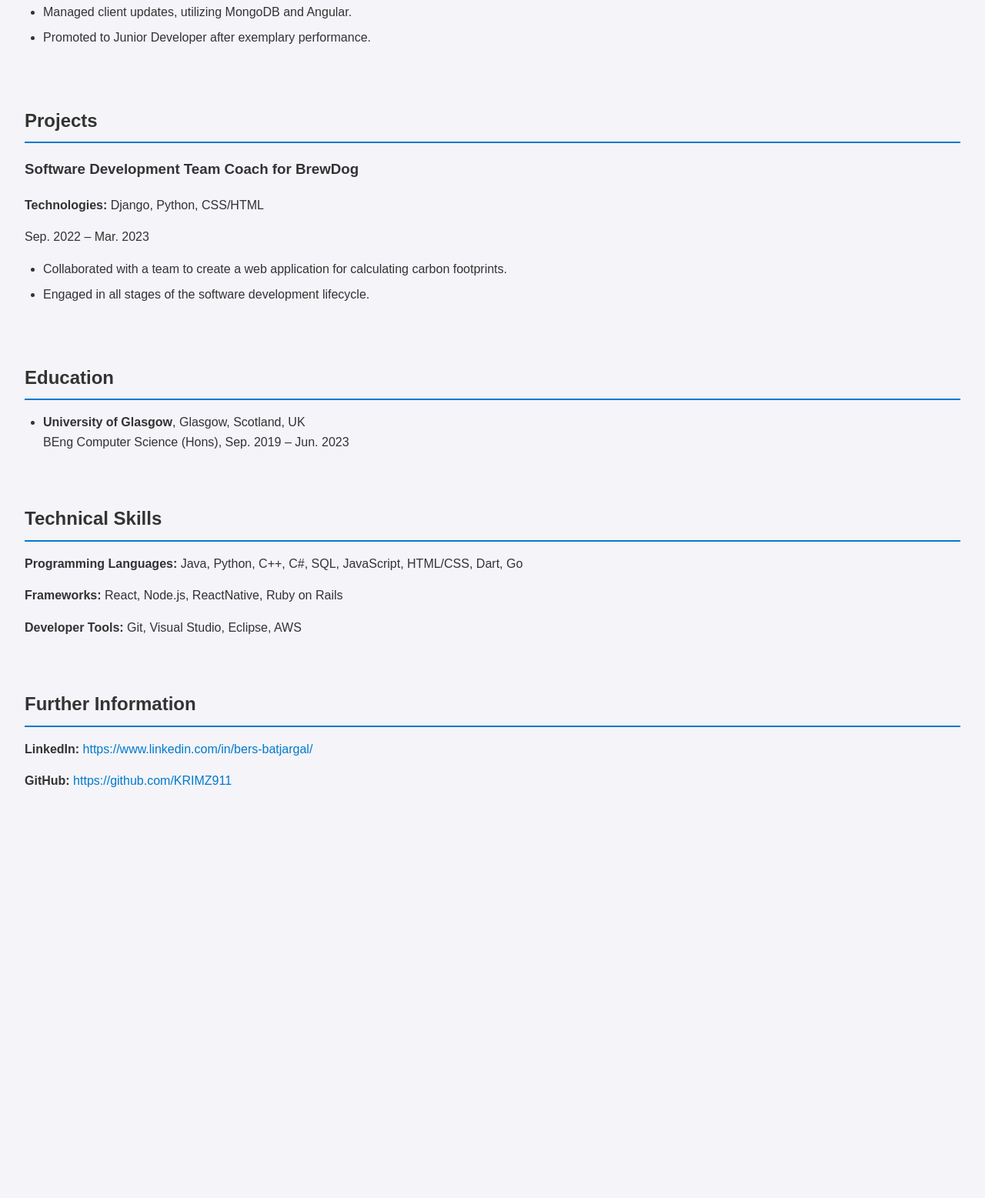
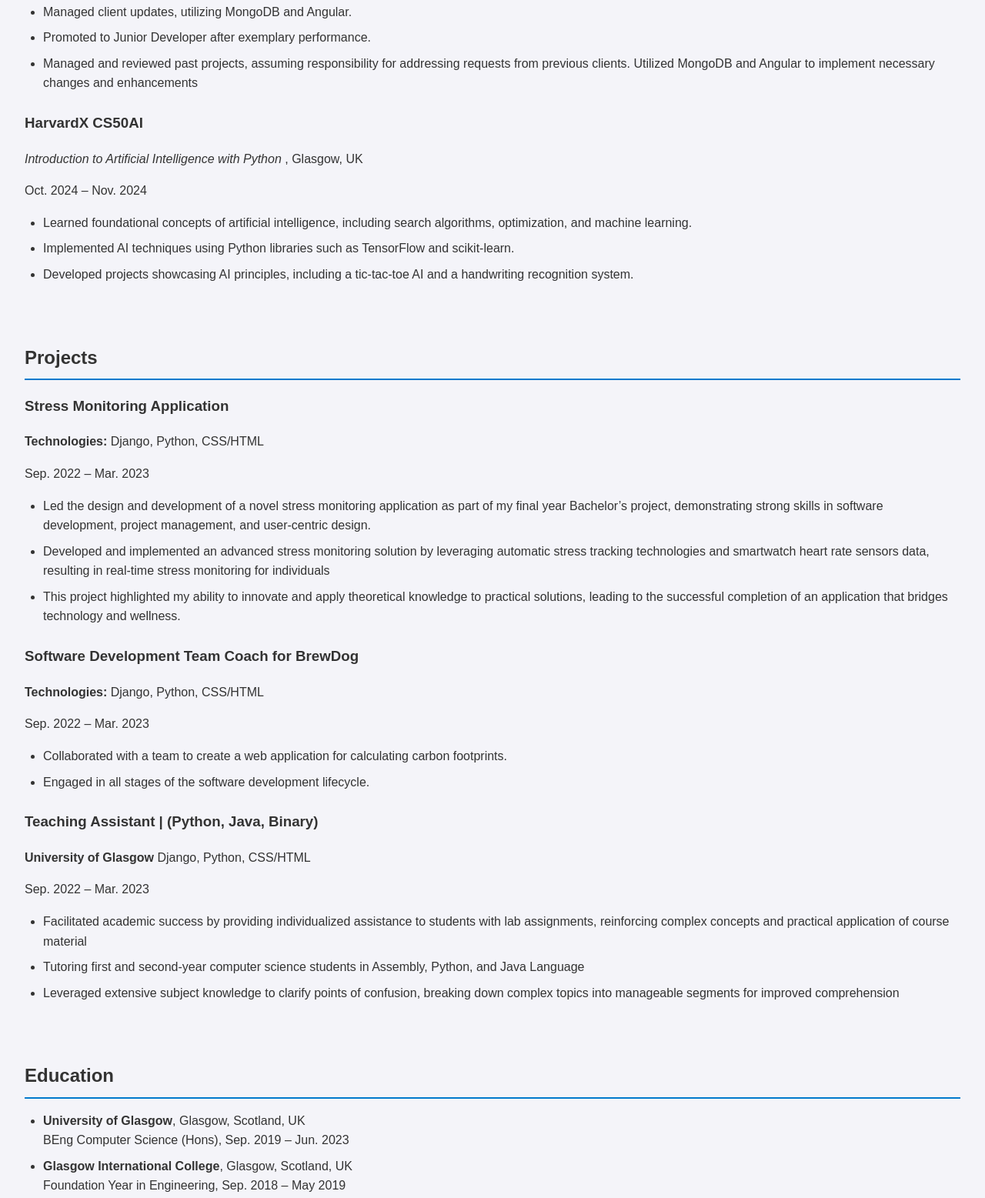
Before and after one commit to KRIMZ911/MyCV, a plain HTML site: page index.html in a window 1280 px wide. Shown: the part 429-1986 px from the top of the page at 77% size. Before the commit the page ends 1489 px from the top, so only its background shows below. Drawn offline with Linux system fonts and the light colour scheme.

Commit message:
Update index.html

```diff
--- a/index.html
+++ b/index.html
@@ -31,6 +31,34 @@
           </li>
           <li>Managed client updates, utilizing MongoDB and Angular.</li>
           <li>Promoted to Junior Developer after exemplary performance.</li>
+          <li>
+            Managed and reviewed past projects, assuming responsibility for
+            addressing requests from previous clients. Utilized MongoDB and
+            Angular to implement necessary changes and enhancements
+          </li>
+        </ul>
+      </div>
+
+      <div class="job">
+        <h3>HarvardX CS50AI</h3>
+        <p>
+          <em>Introduction to Artificial Intelligence with Python </em>,
+          Glasgow, UK
+        </p>
+        <p>Oct. 2024 – Nov. 2024</p>
+        <ul>
+          <li>
+            Learned foundational concepts of artificial intelligence, including
+            search algorithms, optimization, and machine learning.
+          </li>
+          <li>
+            Implemented AI techniques using Python libraries such as TensorFlow
+            and scikit-learn.
+          </li>
+          <li>
+            Developed projects showcasing AI principles, including a tic-tac-toe
+            AI and a handwriting recognition system.
+          </li>
         </ul>
       </div>
       <!-- Add more experience as needed -->
@@ -38,6 +66,32 @@
 
     <section>
       <h2>Projects</h2>
+      <div class="project">
+        <h3>Stress Monitoring Application</h3>
+        <p><strong>Technologies:</strong> Django, Python, CSS/HTML</p>
+        <p>Sep. 2022 – Mar. 2023</p>
+        <ul>
+          <li>
+            Led the design and development of a novel stress monitoring
+            application as part of my final year Bachelor’s project,
+            demonstrating strong skills in software development, project
+            management, and user-centric design.
+          </li>
+          <li>
+            Developed and implemented an advanced stress monitoring solution by
+            leveraging automatic stress tracking technologies and smartwatch
+            heart rate sensors data, resulting in real-time stress monitoring
+            for individuals
+          </li>
+          <li>
+            This project highlighted my ability to innovate and apply
+            theoretical knowledge to practical solutions, leading to the
+            successful completion of an application that bridges technology and
+            wellness.
+          </li>
+        </ul>
+      </div>
+
       <div class="project">
         <h3>Software Development Team Coach for BrewDog</h3>
         <p><strong>Technologies:</strong> Django, Python, CSS/HTML</p>
@@ -50,6 +104,28 @@
           <li>Engaged in all stages of the software development lifecycle.</li>
         </ul>
       </div>
+
+      <div class="project">
+        <h3>Teaching Assistant | (Python, Java, Binary)</h3>
+        <p><strong>University of Glasgow</strong> Django, Python, CSS/HTML</p>
+        <p>Sep. 2022 – Mar. 2023</p>
+        <ul>
+          <li>
+            Facilitated academic success by providing individualized assistance
+            to students with lab assignments, reinforcing complex concepts and
+            practical application of course material
+          </li>
+          <li>
+            Tutoring first and second-year computer science students in
+            Assembly, Python, and Java Language
+          </li>
+          <li>
+            Leveraged extensive subject knowledge to clarify points of
+            confusion, breaking down complex topics into manageable segments for
+            improved comprehension
+          </li>
+        </ul>
+      </div>
       <!-- Add more projects as needed -->
     </section>
 
@@ -60,12 +136,33 @@
           <strong>University of Glasgow</strong>, Glasgow, Scotland, UK<br />
           BEng Computer Science (Hons), Sep. 2019 – Jun. 2023
         </li>
-        <!-- Add more education as needed -->
+        <li>
+          <strong>Glasgow International College</strong>, Glasgow, Scotland,
+          UK<br />
+          Foundation Year in Engineering, Sep. 2018 – May 2019
+        </li>
+        <li>
+          <strong>Shine Ue</strong>, UlaanBaatar, MN<br />
+          High School (O/A Levels in Sciences), Sep. 2013 – Jun. 2017
+        </li>
+        <li>
+          <strong>Zuun Bileg</strong>, UlaanBaatar, MN<br />
+          Middle School, Sep. 2010 – Jun. 2013
+        </li>
+        <li>
+          <strong>Forest View Elementary School</strong>, Mt Prospect, IL 60056,
+          United States<br />
+          Primary/Elementary School, Sep. 2006 – Jun. 2010
+        </li>
       </ul>
     </section>
 
     <section>
       <h2>Technical Skills</h2>
+      <p>
+        <strong>Spoken Languages:</strong> Fluent in English and Mongolian.
+        Intermediate in German and Japanese
+      </p>
       <p>
         <strong>Programming Languages:</strong> Java, Python, C++, C#, SQL,
         JavaScript, HTML/CSS, Dart, Go
```
